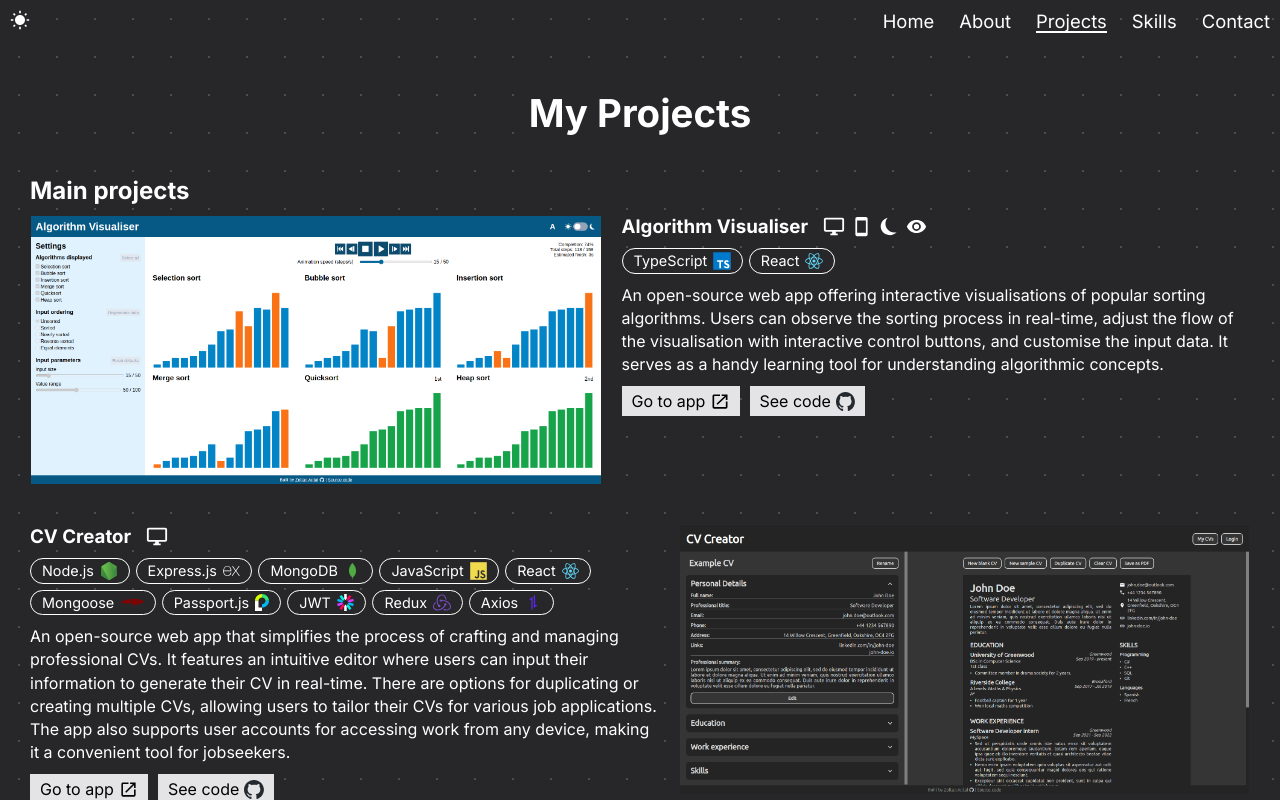
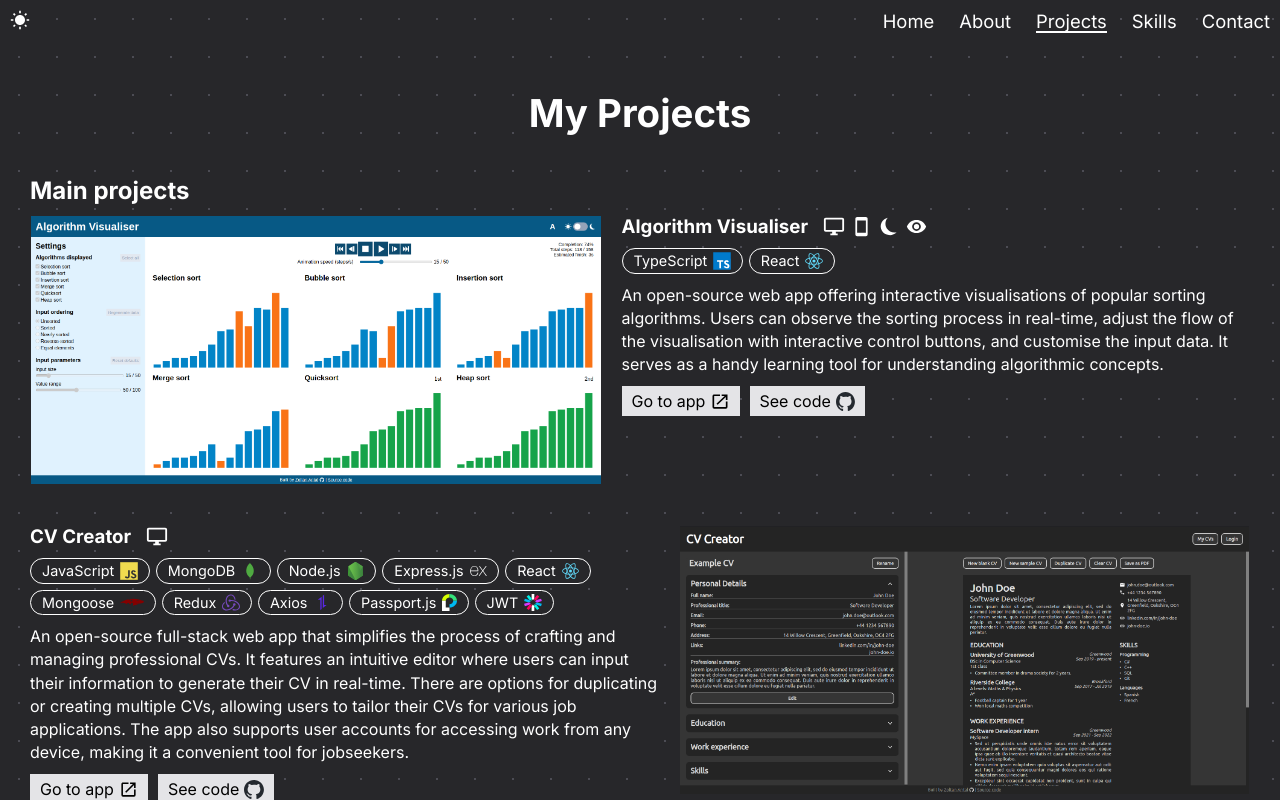
Before and after one commit to zoltan-antal/portfolio-website, a React (Vite) app: page /#/projects in a window 1280 px wide. Built offline with nearby package versions, Linux system fonts and the light colour scheme.

Commit message:
Update project technologies & descriptions

```diff
--- a/src/constants/projects.jsx
+++ b/src/constants/projects.jsx
@@ -46,13 +46,13 @@ const projects = [
     description: (
       <>
         <p>
-          An open-source web app that simplifies the process of crafting and
-          managing professional CVs. It features an intuitive editor where users
-          can input their information to generate their CV in real-time. There
-          are options for duplicating or creating multiple CVs, allowing users
-          to tailor their CVs for various job applications. The app also
-          supports user accounts for accessing work from any device, making it a
-          convenient tool for jobseekers.
+          An open-source full-stack web app that simplifies the process of
+          crafting and managing professional CVs. It features an intuitive
+          editor where users can input their information to generate their CV in
+          real-time. There are options for duplicating or creating multiple CVs,
+          allowing users to tailor their CVs for various job applications. The
+          app also supports user accounts for accessing work from any device,
+          making it a convenient tool for jobseekers.
         </p>
       </>
     ),
@@ -64,16 +64,16 @@ const projects = [
     darkMode: false,
     colourblindFriendly: false,
     technologies: [
+      'javascript',
+      'mongodb',
       'nodejs',
       'express',
-      'mongodb',
-      'javascript',
       'react',
       'mongoose',
+      'redux',
+      'axios',
       'passportjs',
       'jwt',
-      'redux',
-      'axios',
     ],
   },
   {
@@ -83,8 +83,8 @@ const projects = [
     description: (
       <>
         <p>
-          An upcoming open-source web app designed to be a solution for
-          household consumable inventory management. From groceries to
+          An upcoming open-source full-stack web app designed to be a solution
+          for household consumable inventory management. From groceries to
           toiletries, this app aims to streamline inventory tracking and
           shopping trips. Features include barcode scanning for inventory
           updates, expiry date tracking, predictive shopping list generation
@@ -103,16 +103,16 @@ const projects = [
     darkMode: true,
     colourblindFriendly: false,
     technologies: [
+      'typescript',
+      'postgresql',
       'nodejs',
       'express',
-      'postgresql',
-      'typescript',
       'react',
-      'passportjs',
-      'jwt',
+      'sequelize',
       'redux',
       'axios',
       'reactrouter',
+      'passportjs',
     ],
   },
   {
```
